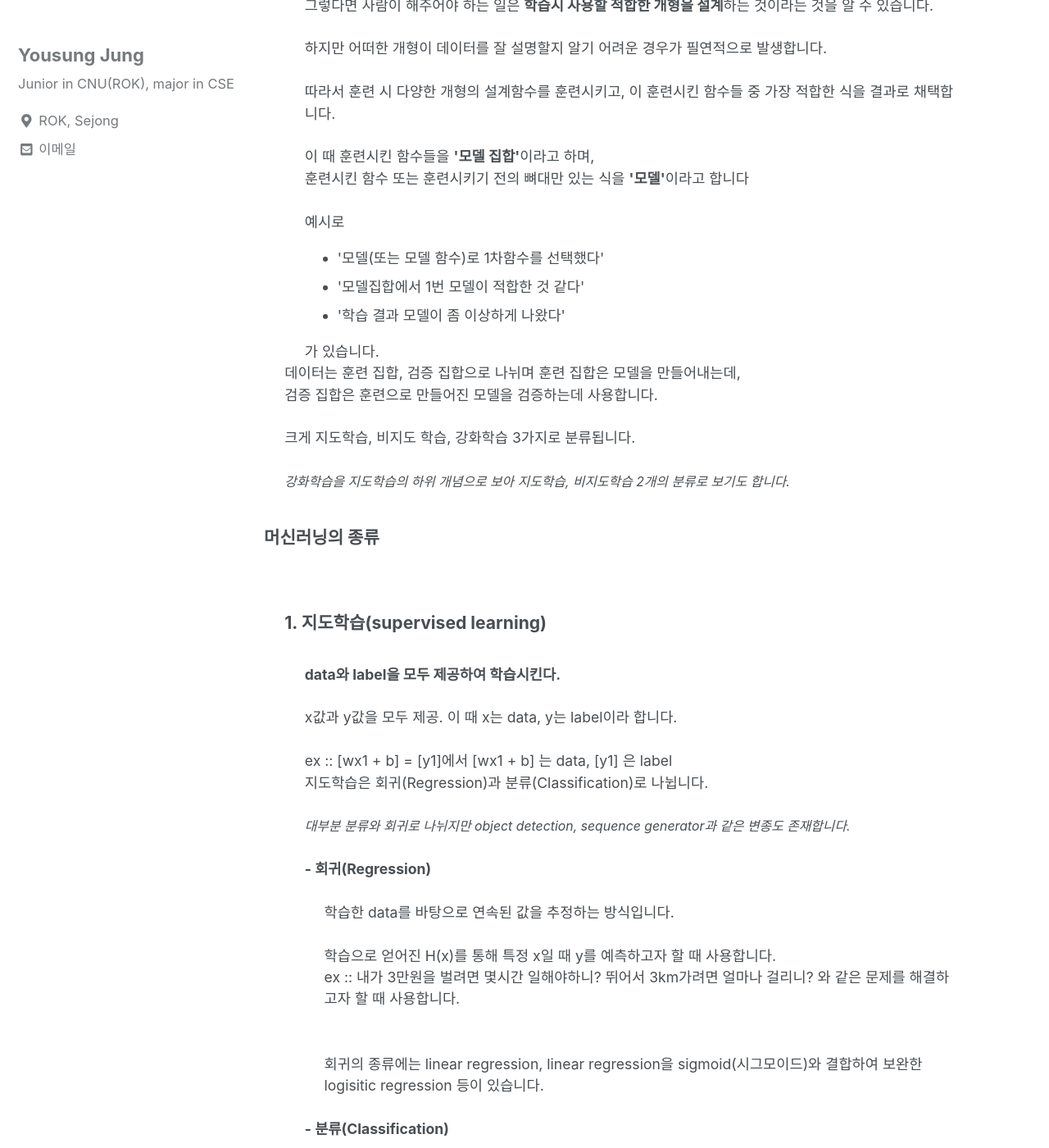
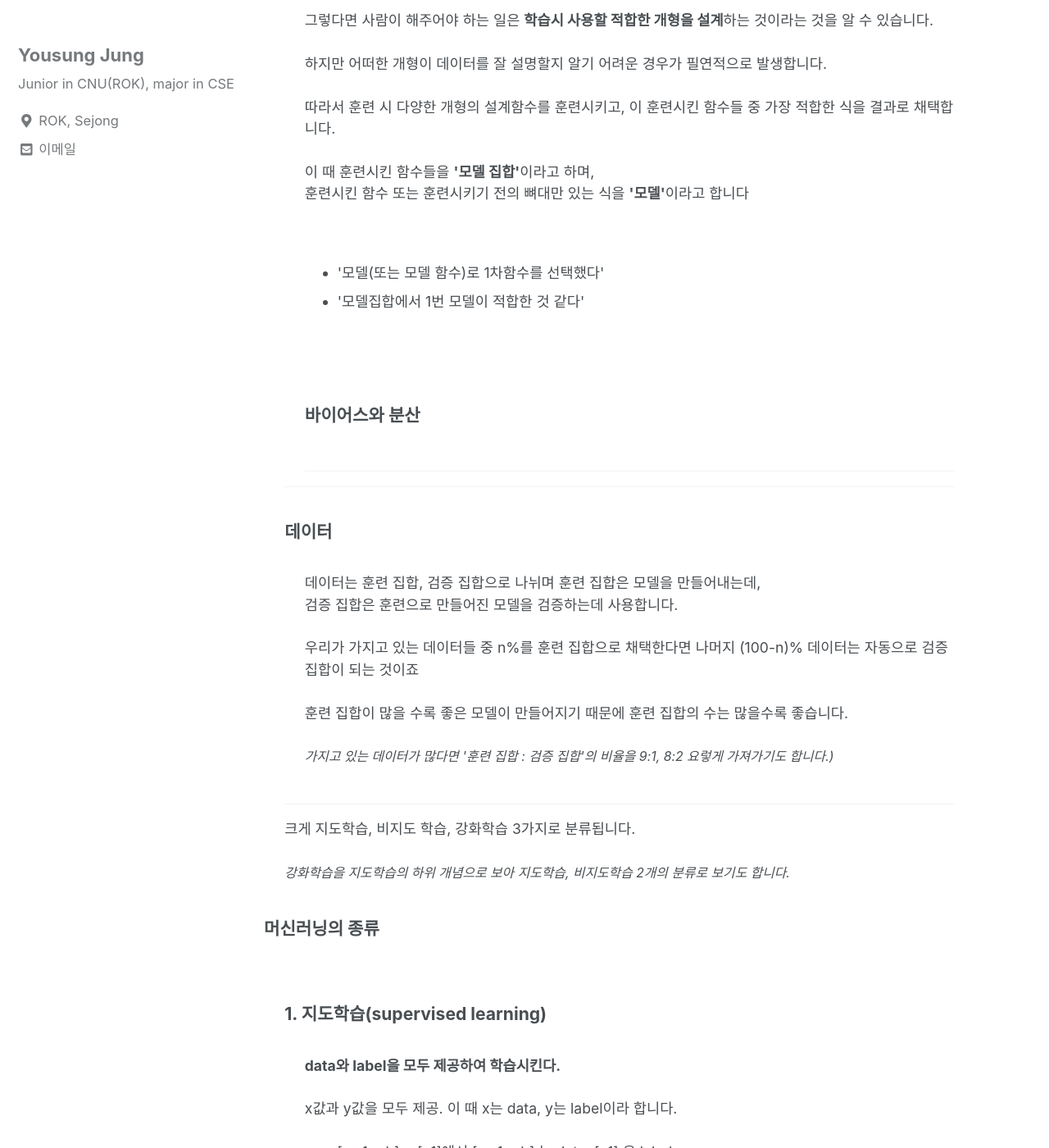
Before and after one commit to can019/can019.github.io, a Jekyll site: the page built from _posts/2020-08-18-MachineLearning-AI-1.md, in a window 1280 px wide and 1400 px high, scrolled down 936 px. Shown: the whole window at 82% size. Built offline with Jekyll 4.4.1, drawn with Linux system fonts in a browser that asks for light colours; nearby versions of some CDN libraries.

Commit message:
분산, 바이어스

```diff
--- a/_posts/2020-08-18-MachineLearning-AI-1.md
+++ b/_posts/2020-08-18-MachineLearning-AI-1.md
@@ -13,7 +13,7 @@ categories: MachineLearning DataAnalyze
 
       이 때 인간과 다르게 기계는 하나의 식(그래프)을 학습결과로 얻습니다. <br><br>
       이 식은 데이터들을 설명할 수 있는 식으로 1차함수, 2차함수가 될 수도 있고 아주 복잡한 식이 되기도 합니다. <br><br>
-
+      <hr>
       <div>
         <h3 style = "font-size :1.2em"> 모델</h3><br/>
         <div style = "margin-left : 3%">
@@ -31,21 +31,45 @@ categories: MachineLearning DataAnalyze
 
           따라서 훈련 시 다양한 개형의 설계함수를 훈련시키고, 이 훈련시킨 함수들 중 가장 적합한 식을 결과로 채택합니다. <br><br>
 
-          이 때 훈련시킨 함수들을 <b>'모델 집합'</b>이라고 하며, <br>훈련시킨 함수 또는 훈련시키기 전의 뼈대만 있는 식을 <b>'모델'</b>이라고 합니다 <br><br>
+          이 때 훈련시킨 함수들을 <b>'모델 집합'</b>이라고 하며, <br>훈련시킨 함수 또는 훈련시키기 전의 뼈대만 있는 식을 <b>'모델'</b>이라고 합니다 <br><br><br>
 
-          예시로 <br>
+
           <ul>
             <li>'모델(또는 모델 함수)로 1차함수를 선택했다'</li>
             <li>'모델집합에서 1번 모델이 적합한 것 같다'</li>
-            <li>'학습 결과 모델이 좀 이상하게 나왔다'</li>
           </ul>
-          가 있습니다. <br>
+          <br><br>
+          <div>
+            <h3 style = "font-size :1.2em"> 바이어스와 분산</h3><br/>
+            <div style = "margin-left : 3%">
+
+
+
+
+            </div>
+            <hr>
+          </div>
+
+        </div>
+        <hr>
+      </div>
+      <div>
+        <h3 style = "font-size :1.2em"> 데이터</h3><br/>
+        <div style = "margin-left : 3%">
+
+          데이터는 훈련 집합, 검증 집합으로 나뉘며 훈련 집합은 모델을 만들어내는데,<br>
+          검증 집합은 훈련으로 만들어진 모델을 검증하는데 사용합니다. <br><br>
+
+          우리가 가지고 있는 데이터들 중 n%를 훈련 집합으로 채택한다면 나머지 (100-n)% 데이터는 자동으로 검증 집합이 되는 것이죠 <br><br>
+
+          훈련 집합이 많을 수록 좋은 모델이 만들어지기 때문에 훈련 집합의 수는 많을수록 좋습니다. <br><br>
+            <i style = "font-size : 0.9em">가지고 있는 데이터가 많다면 '훈련 집합 : 검증 집합'의 비율을 9:1, 8:2 요렇게 가져가기도 합니다.)</i> <br><br>
 
 
         </div>
+        <hr>
       </div>
-      데이터는 훈련 집합, 검증 집합으로 나뉘며 훈련 집합은 모델을 만들어내는데,<br>
-      검증 집합은 훈련으로 만들어진 모델을 검증하는데 사용합니다. <br><br>
+
 
 
       크게 지도학습, 비지도 학습, 강화학습 3가지로 분류됩니다.<br/><br/>
```
